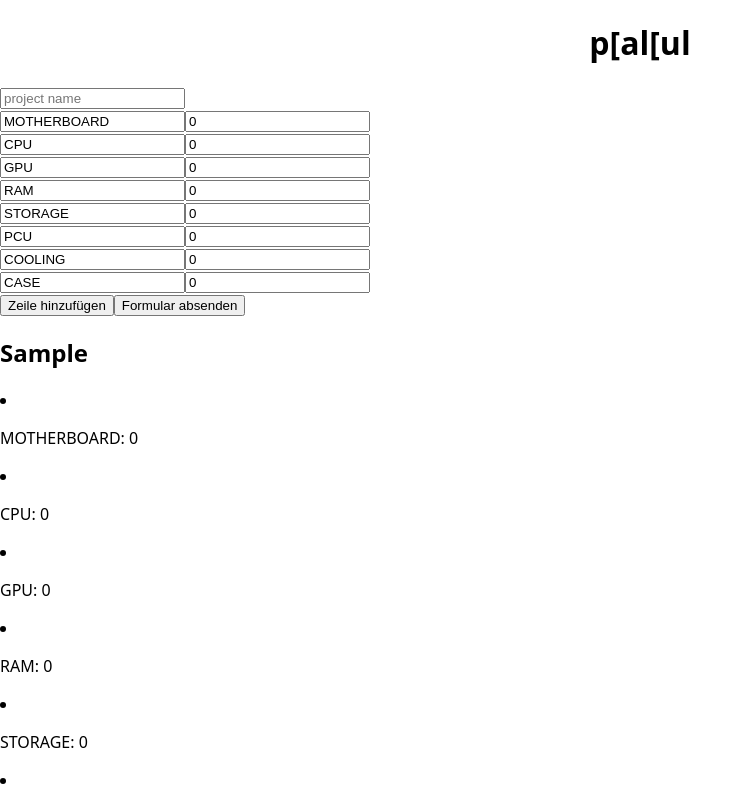
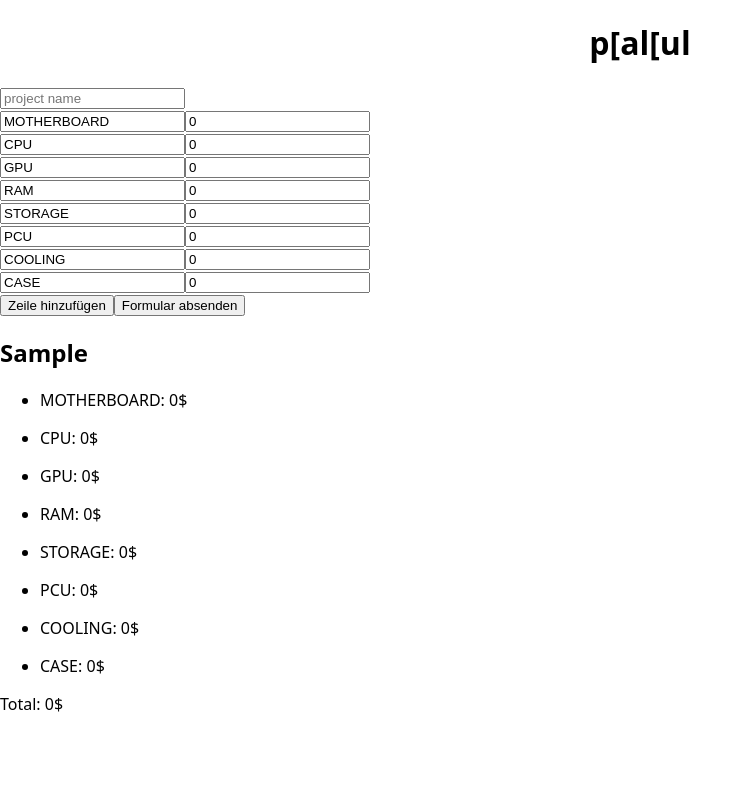
Before and after one commit to reyk-zepper/atlantis-capstone, a Next.js app: page / in a window 1280 px wide. Both pictures are taken after typing "Sample" into the empty fields and a click on the button "Formular absenden". Shown: the top 800 px of the page, without its empty margins (0-752 px from the left). Built offline with nearby package versions, Linux system fonts and the light colour scheme.

Commit message:
add total price of a project

```diff
--- a/components/Form/index.js
+++ b/components/Form/index.js
@@ -47,11 +47,16 @@ export default function Form() {
     console.log("project", project);
     console.log("project.items", project);
 
+    const resetItems = partList.map((item) => {
+      return { ...item, price: 0 };
+    });
+
     //das neue Projekt zur Liste der Produkte hinzufügen
     setProjects([...projects, project]);
 
     // Setze die Formular-Eingaben zurück
-    setItems(partList);
+    setItems(resetItems);
+    console.log("PARTLIST", partList);
     setProjectName("");
     event.target.reset();
   };
@@ -96,18 +101,23 @@ export default function Form() {
 
       <div className="product-list">
         {projects.map((project, index) => {
+          let totalPrice = 0;
           return (
             <div key={index}>
               <h2>{project.name}</h2>
+              <ul>
                 {project.items.map((item, index) => {
+                  totalPrice += Number(item.price);
                   return (
                     <li key={index}>
                       <p>
-                      {item.name.toUpperCase()}: {item.price}
+                        {item.name.toUpperCase()}: {item.price}$
                       </p>
                     </li>
                   );
                 })}
+              </ul>
+              <p>Total: {totalPrice}$</p>
             </div>
           );
         })}
```
Lines whose indentation alone changed are shown as unchanged.
